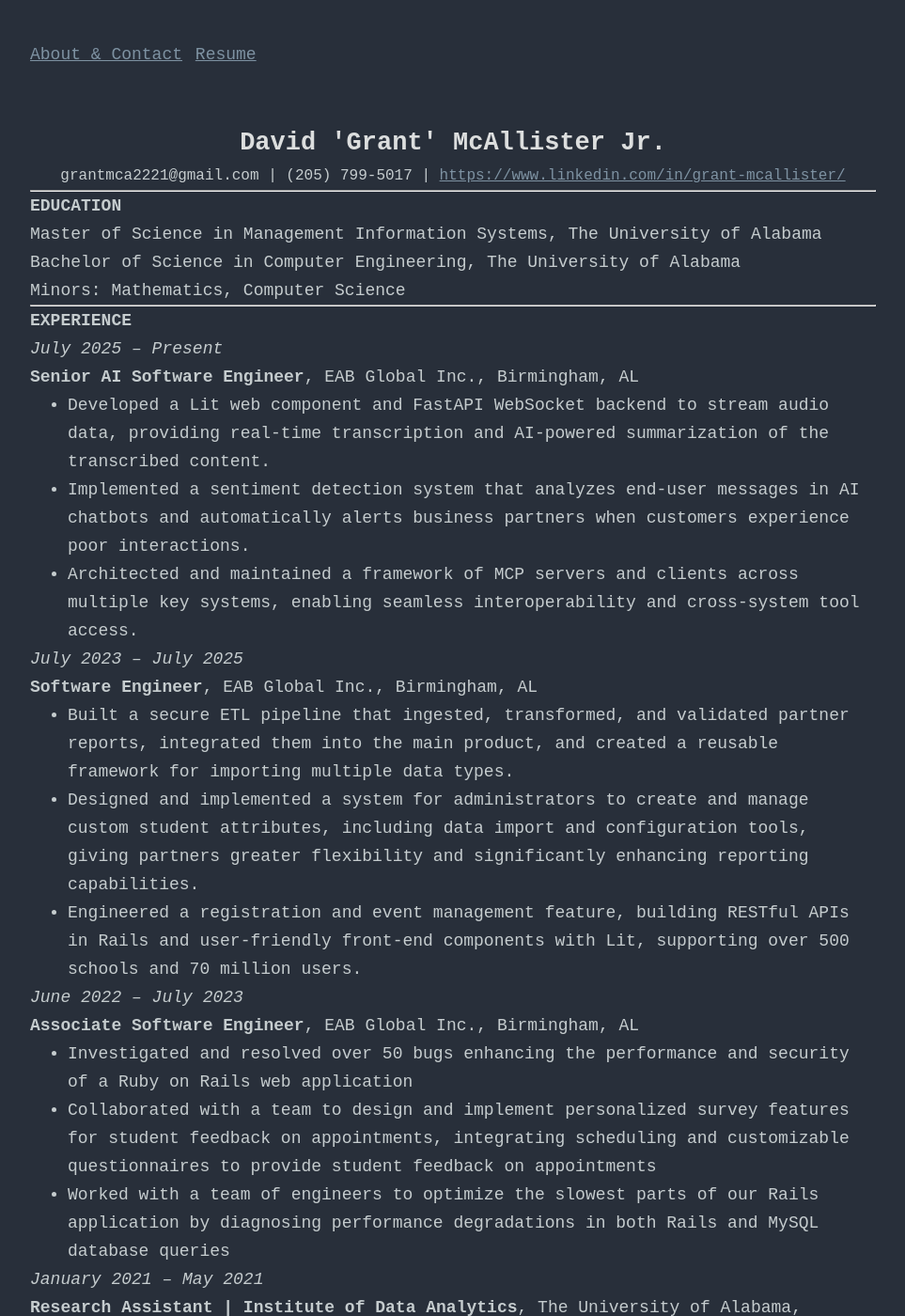
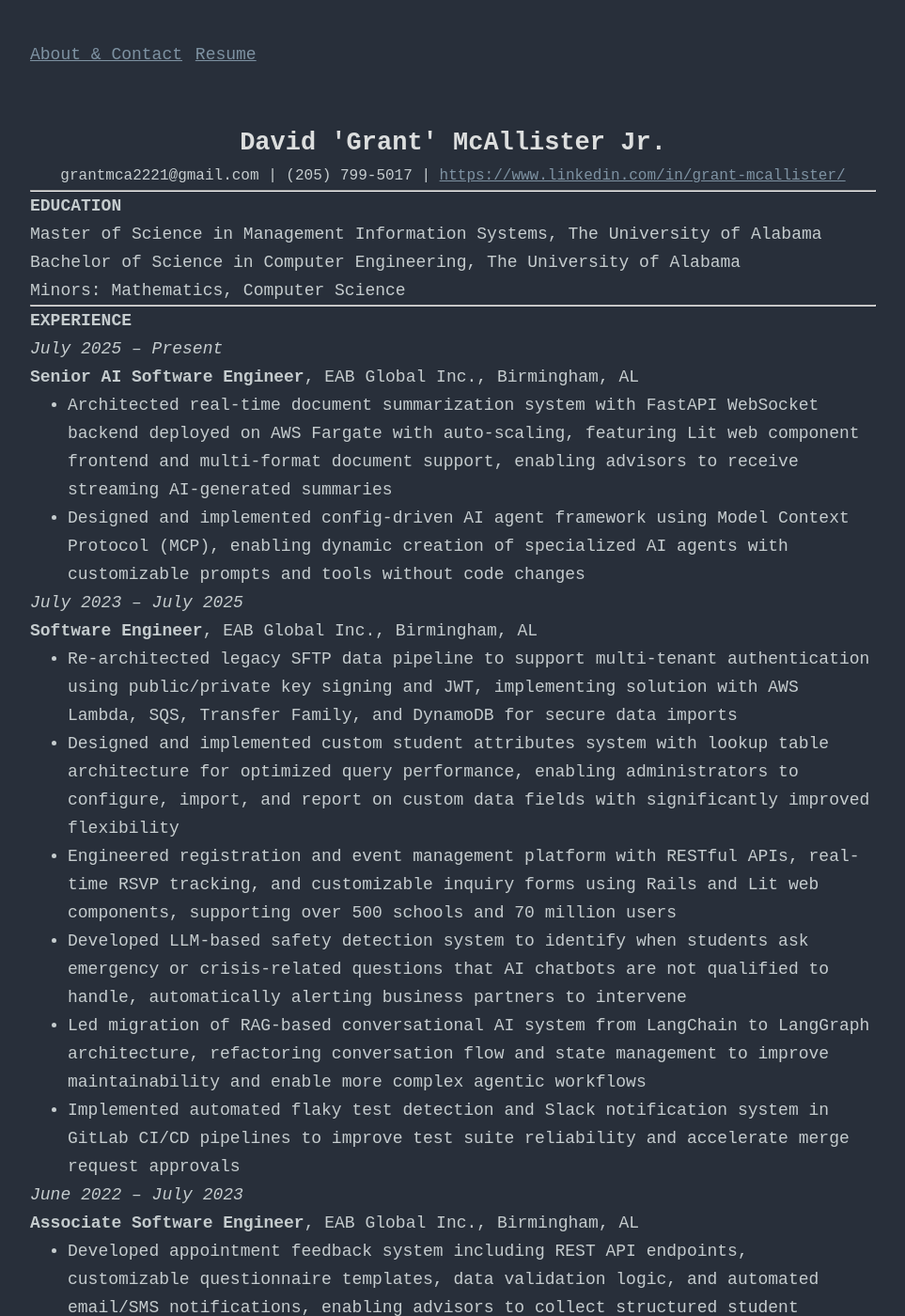
Before and after one commit to grantmca/grantmca.github.io, a Jekyll site: the page built from resume/index.html, in a window 1280 px wide and 1400 px high. Shown: the whole window at 94% size, without its empty margins (158-1121 px from the left). Built offline with Jekyll 4.4.1, drawn with Linux system fonts in a browser that asks for light colours; some of the changed text lies outside the part shown.

Commit message:
Some quick updates to the resume

```diff
--- a/resume/index.html
+++ b/resume/index.html
@@ -23,27 +23,30 @@
   <p><i>July 2025 – Present</i></p>
   <p><b>Senior AI Software Engineer</b>, EAB Global Inc., Birmingham, AL</p>
   <ul>
-    <li>Developed a Lit web component and FastAPI WebSocket backend to stream audio data, providing real-time transcription and AI-powered summarization of the transcribed content.</li>
-    <li>Implemented a sentiment detection system that analyzes end-user messages in AI chatbots and automatically alerts business partners when customers experience poor interactions.</li>
-    <li>Architected and maintained a framework of MCP servers and clients across multiple key systems, enabling seamless interoperability and cross-system tool access.</li>
+    <li>Architected real-time document summarization system with FastAPI WebSocket backend deployed on AWS Fargate with auto-scaling, featuring Lit web component frontend and multi-format document support, enabling advisors to receive streaming AI-generated summaries</li>
+    <li>Designed and implemented config-driven AI agent framework using Model Context Protocol (MCP), enabling dynamic creation of specialized AI agents with customizable prompts and tools without code changes</li>
   </ul>
 </div>
 <div class='item'>
   <p><i>July 2023 – July 2025</i></p>
   <p><b>Software Engineer</b>, EAB Global Inc., Birmingham, AL</p>
   <ul>
-    <li>Built a secure ETL pipeline that ingested, transformed, and validated partner reports, integrated them into the main product, and created a reusable framework for importing multiple data types.</li>
-    <li>Designed and implemented a system for administrators to create and manage custom student attributes, including data import and configuration tools, giving partners greater flexibility and significantly enhancing reporting capabilities.</li>
-    <li>Engineered a registration and event management feature, building RESTful APIs in Rails and user-friendly front-end components with Lit, supporting over 500 schools and 70 million users.</li>
+    <li>Re-architected legacy SFTP data pipeline to support multi-tenant authentication using public/private key signing and JWT, implementing solution with AWS Lambda, SQS, Transfer Family, and DynamoDB for secure data imports</li>
+    <li>Designed and implemented custom student attributes system with lookup table architecture for optimized query performance, enabling administrators to configure, import, and report on custom data fields with significantly improved flexibility</li>
+    <li>Engineered registration and event management platform with RESTful APIs, real-time RSVP tracking, and customizable inquiry forms using Rails and Lit web components, supporting over 500 schools and 70 million users</li>
+    <li>Developed LLM-based safety detection system to identify when students ask emergency or crisis-related questions that AI chatbots are not qualified to handle, automatically alerting business partners to intervene</li>
+    <li>Led migration of RAG-based conversational AI system from LangChain to LangGraph architecture, refactoring conversation flow and state management to improve maintainability and enable more complex agentic workflows</li>
+    <li>Implemented automated flaky test detection and Slack notification system in GitLab CI/CD pipelines to improve test suite reliability and accelerate merge request approvals</li>
   </ul>
 </div>
 <div class='item'>
   <p><i>June 2022 – July 2023</i></p>
   <p><b>Associate Software Engineer</b>, EAB Global Inc., Birmingham, AL</p>
   <ul>
-    <li>Investigated and resolved over 50 bugs enhancing the performance and security of a Ruby on Rails web application</li>
-    <li>Collaborated with a team to design and implement personalized survey features for student feedback on appointments, integrating scheduling and customizable questionnaires to provide student feedback on appointments</li>
-    <li>Worked with a team of engineers to optimize the slowest parts of our Rails application by diagnosing performance degradations in both Rails and MySQL database queries</li>
+    <li>Developed appointment feedback system including REST API endpoints, customizable questionnaire templates, data validation logic, and automated email/SMS notifications, enabling advisors to collect structured student feedback across 500+ universities</li>
+    <li>Designed and implemented customizable case management email notification system with outcome-specific messaging over the life cycle of the case, improving coordination among student support staff</li>
+    <li>Selected for cross-team task force to improve application performance, optimized database queries, implemented eager loading, reduced redundant database calls, and resolved data integrity issues in core quick search functionality</li>
+    <li>Mentored newer associate engineers on application architecture and development best practices while establishing team processes for ticket triage, bug prioritization, and demo workflows</li>
   </ul>
 </div>
 <div class='item'>
```
Also changed, not shown: Gemfile.lock.
